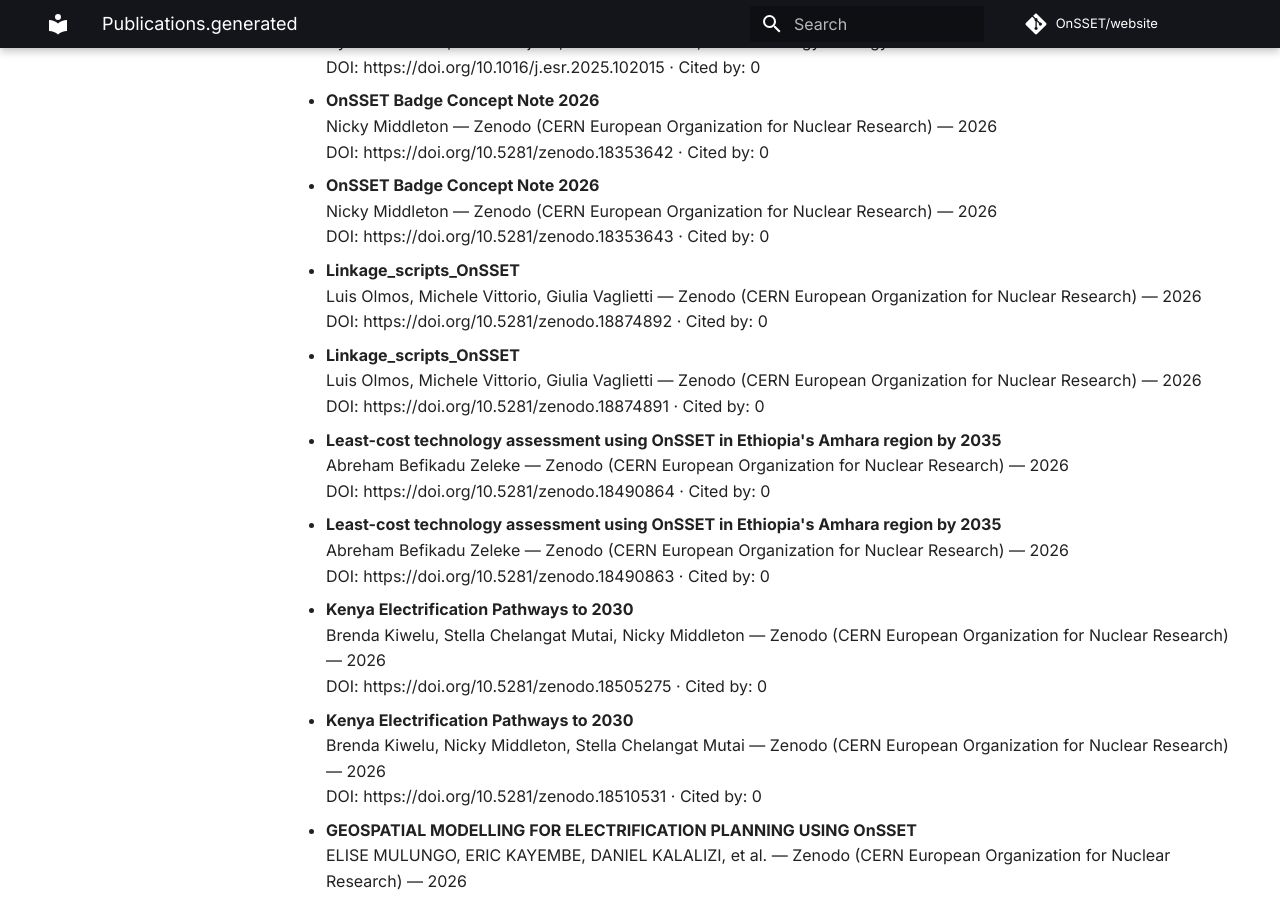
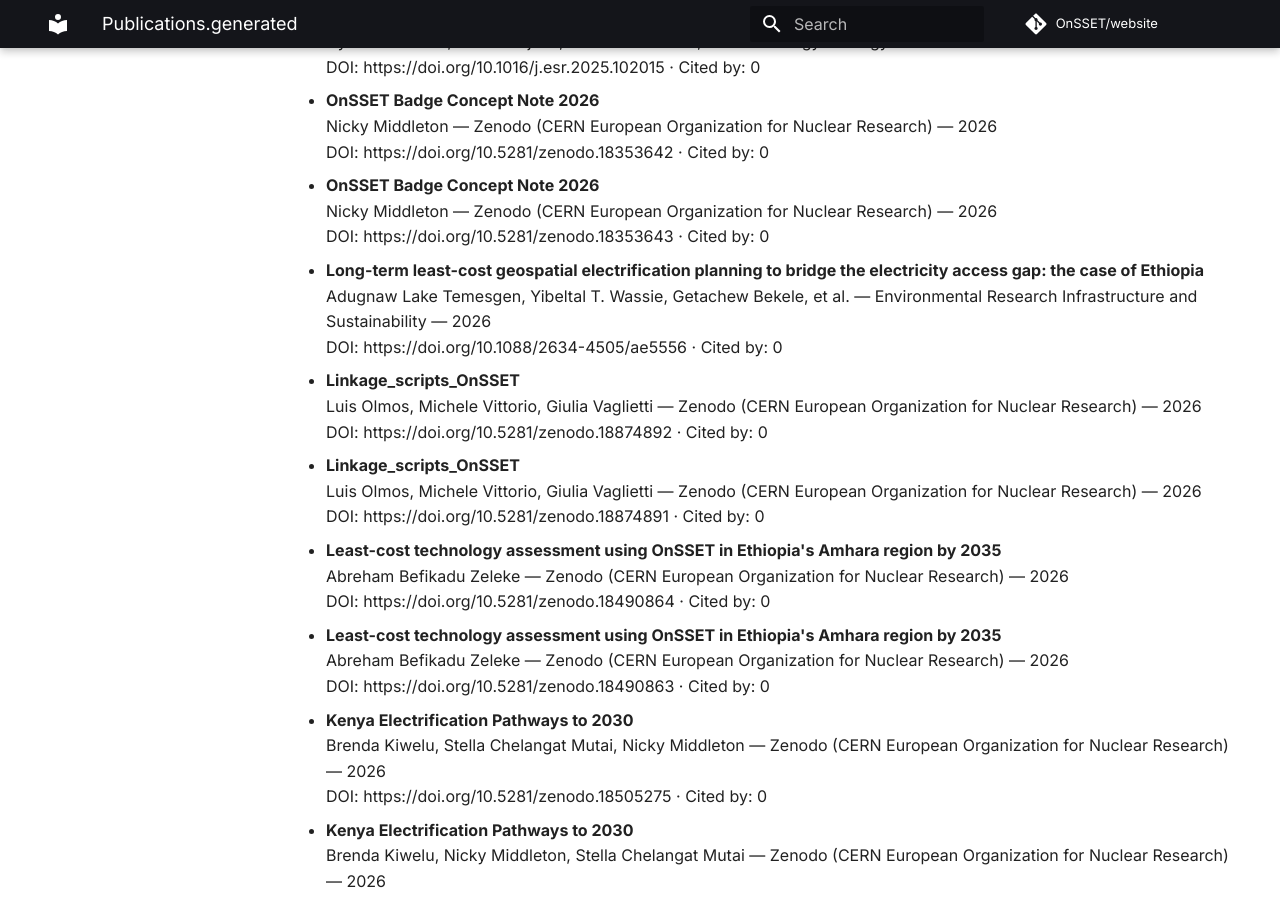
Before and after one commit to OnSSET/website, an MkDocs documentation site: the page built from docs/publications.generated.md, in a window 1280 px wide and 900 px high, scrolled down 1216 px. Built offline with MkDocs 1.6.1 and Material for MkDocs 9.7.7, drawn with Linux system fonts in a browser that asks for light colours; comment, search, counter and statistics services are not loaded; some of the changed text lies outside the part shown.

Commit message:
Auto-update publications

```diff
--- a/docs/publications.generated.md
+++ b/docs/publications.generated.md
@@ -45,6 +45,10 @@ No results found.
 - **OnSSET Badge Concept Note 2026**
   Nicky Middleton — Zenodo (CERN European Organization for Nuclear Research) — 2026
   DOI: https://doi.org/10.5281/zenodo.18353643 · Cited by: 0
+
+- **Long-term least-cost geospatial electrification planning to bridge the electricity access gap: the case of Ethiopia**
+  Adugnaw Lake Temesgen, Yibeltal T. Wassie, Getachew Bekele, et al. — Environmental Research Infrastructure and Sustainability — 2026
+  DOI: https://doi.org/10.1088/2634-4505/ae5556 · Cited by: 0
 
 - **Linkage_scripts_OnSSET**
   Luis Olmos, Michele Vittorio, Giulia Vaglietti — Zenodo (CERN European Organization for Nuclear Research) — 2026
```
Also changed, not shown: other parts of docs/publications.generated.md (+0 -4 lines).
